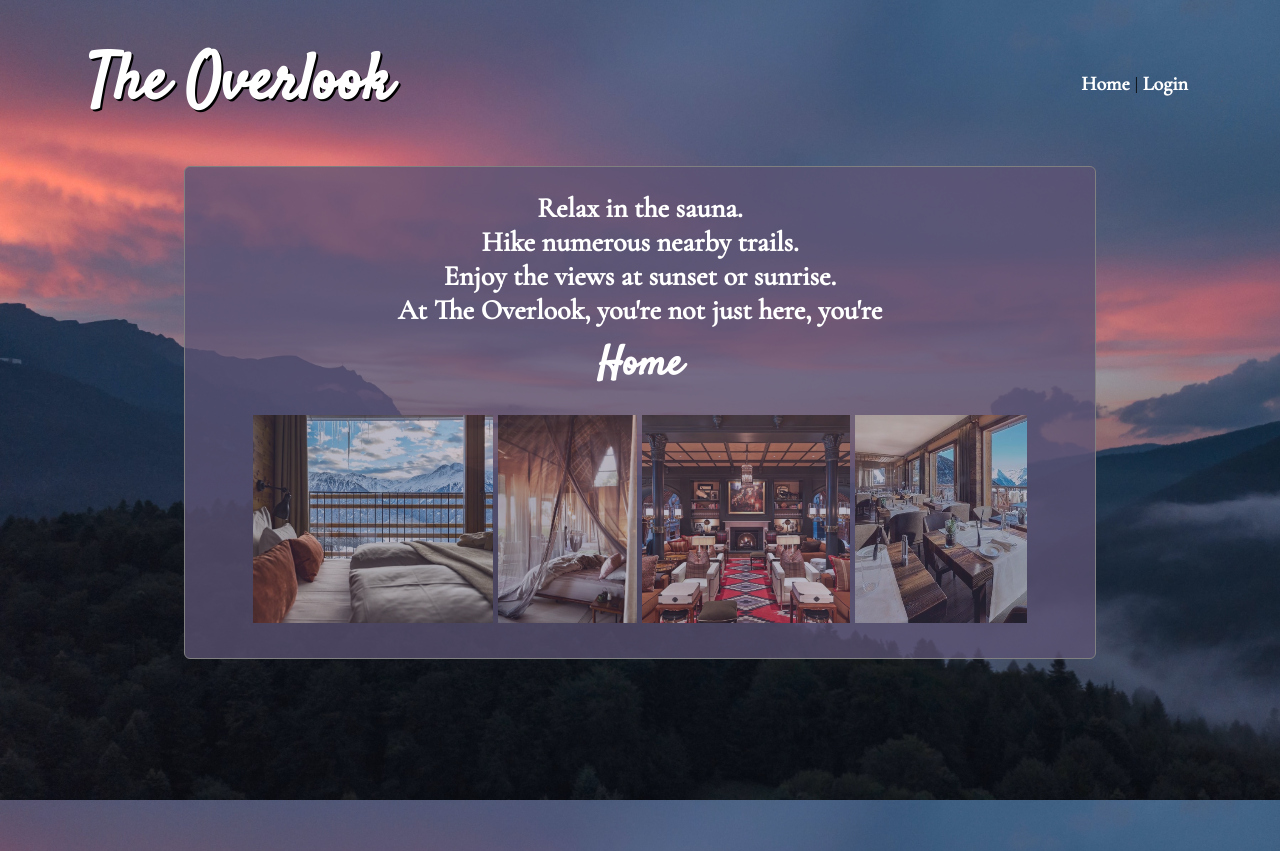
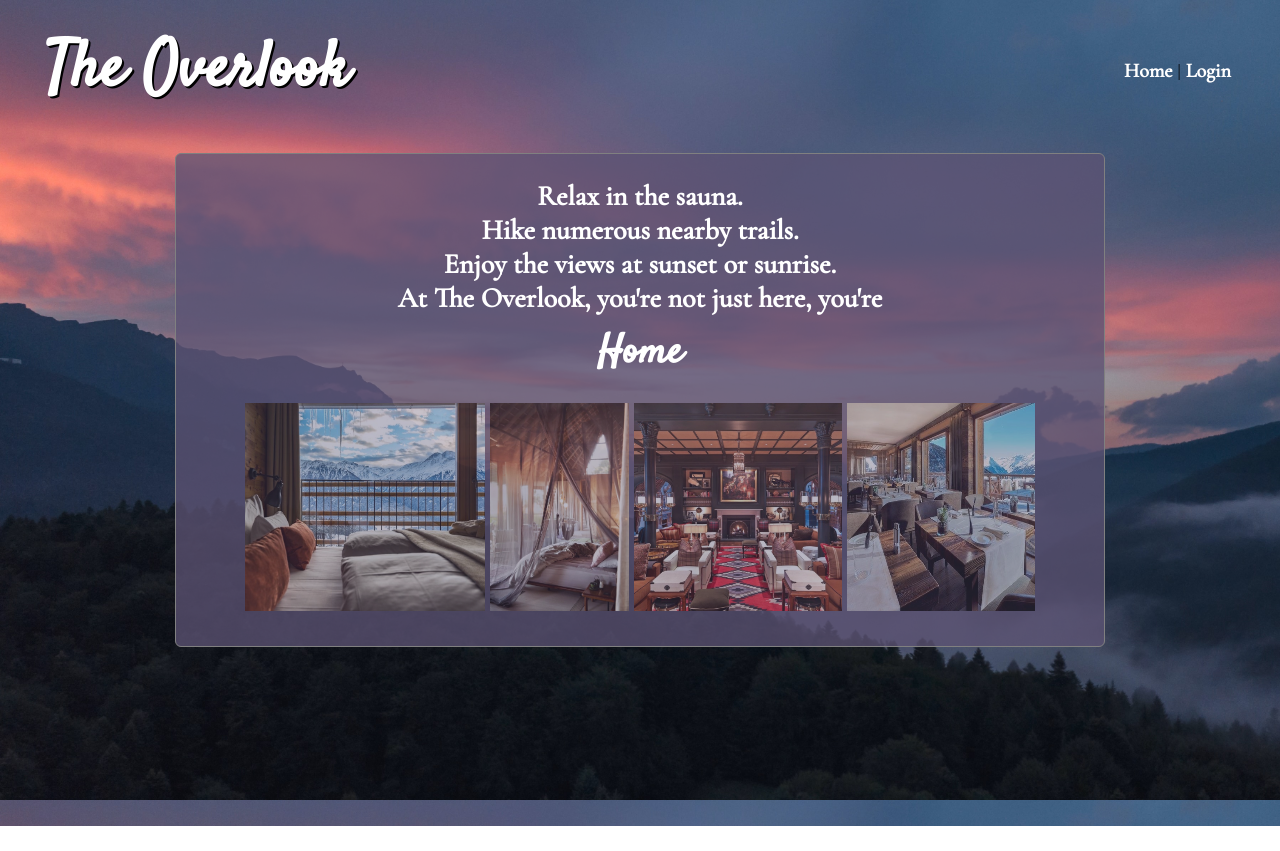
Before and after one commit to leighlars/overlook, a React (Create React App) app: page / in a window 1280 px wide. After the commit the page ends 826 px from the top, so only its background shows below. Built offline with nearby package versions, Linux system fonts and the light colour scheme.

Commit message:
Add margins spacing to header

```diff
--- a/public/index.html
+++ b/public/index.html
@@ -9,7 +9,6 @@
       name="description"
       content="Web site created using create-react-app"
     />
-    <link rel="apple-touch-icon" href="%PUBLIC_URL%/logo192.png" />
     <!--
       manifest.json provides metadata used when your web app is installed on a
       user's mobile device or desktop. See https://developers.google.com/web/fundamentals/web-app-manifest/
--- a/src/App/App.scss
+++ b/src/App/App.scss
@@ -14,5 +14,5 @@
   display: flex;
   flex-direction: column;
   font-family: 'Josefin Sans', serif;
-  padding: 2%;
+  padding: 1%;
 }
--- a/src/Header/Header.scss
+++ b/src/Header/Header.scss
@@ -4,7 +4,7 @@
 header {
   @include rowDisplay();
   justify-content: space-between;
-  width: 90%;
+  width: 95%;
   margin: .75em auto;
 }
 
```
Also changed, not shown: public/logo192.png (deleted), public/logo512.png (deleted).
